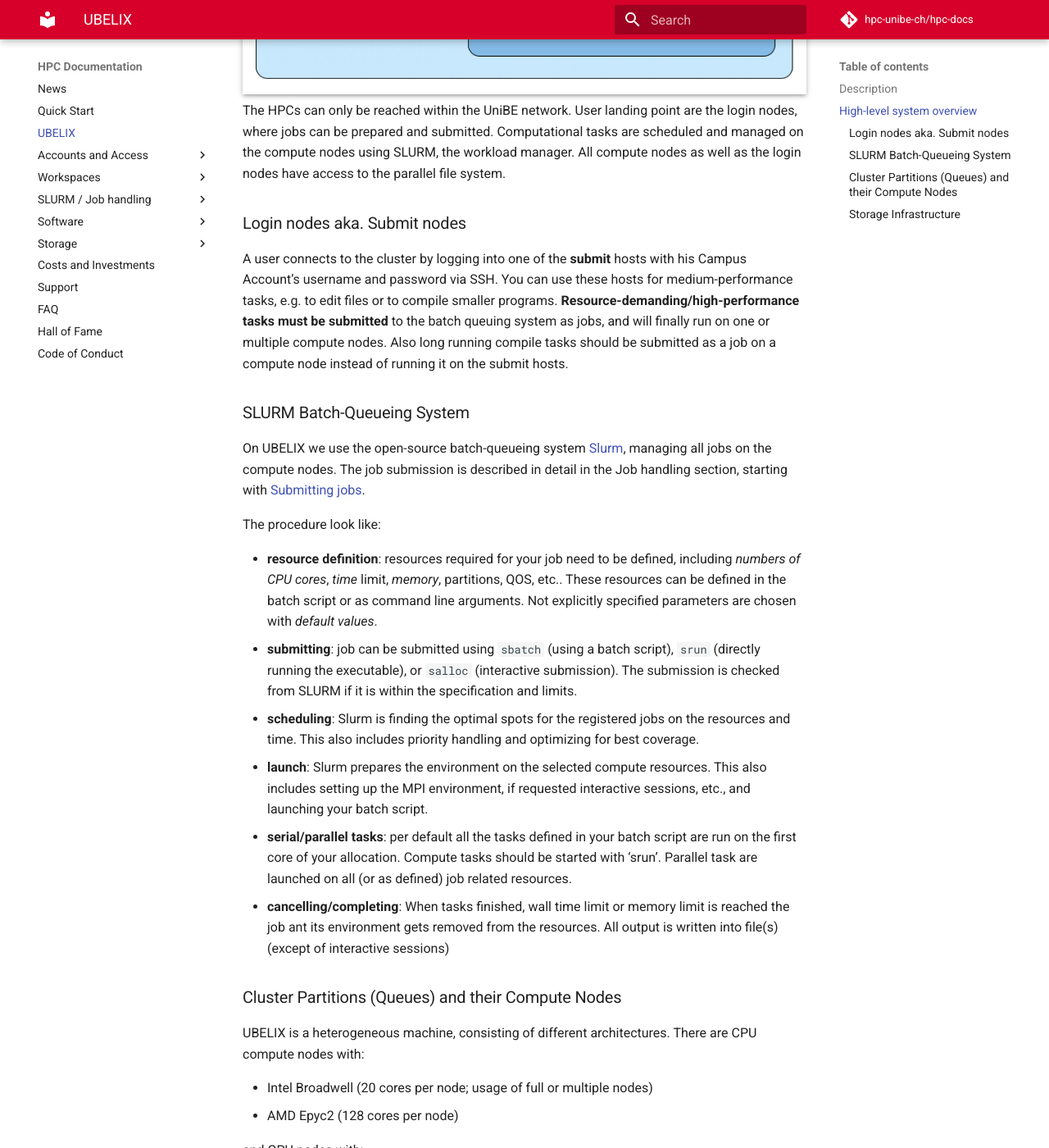
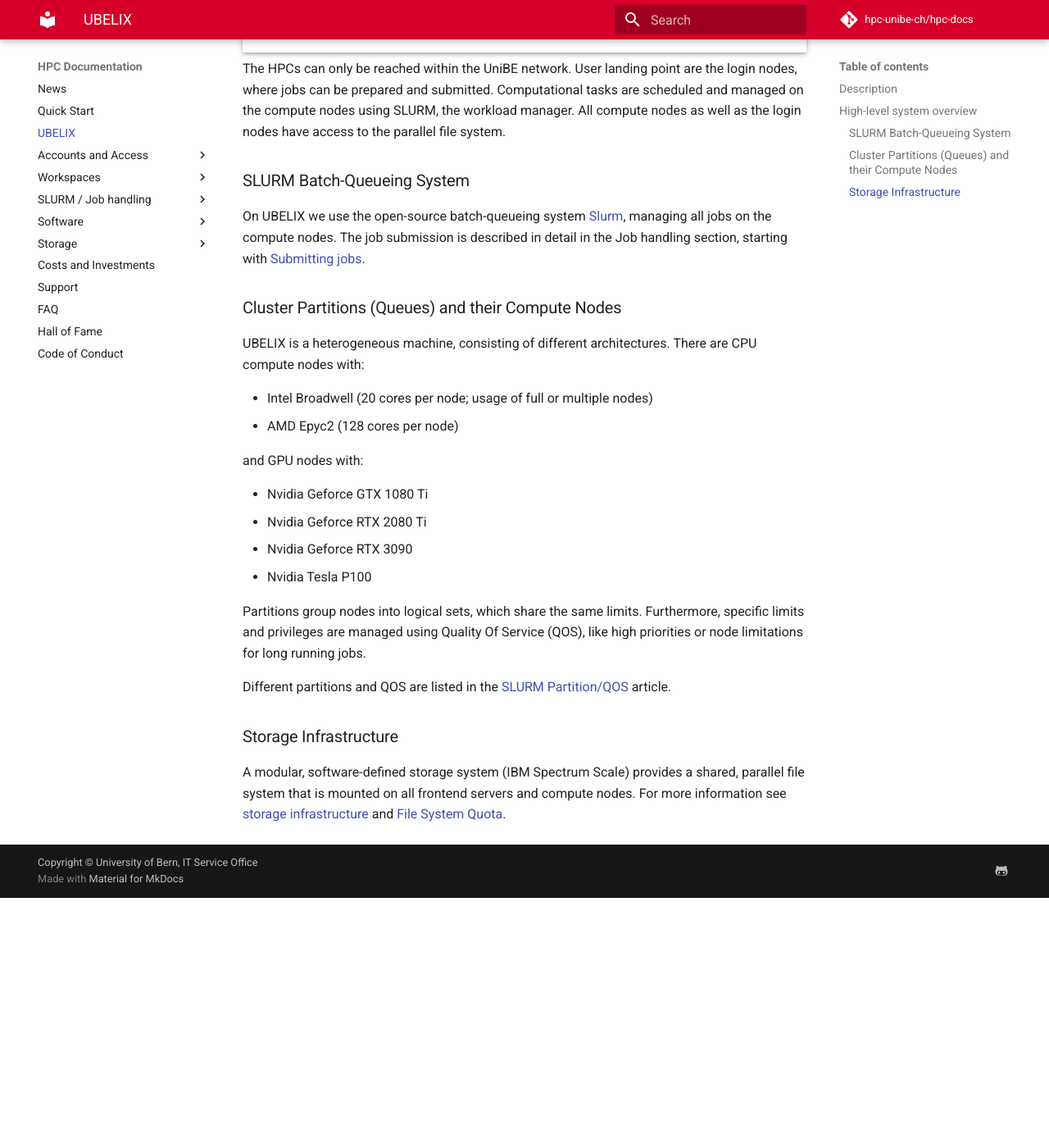
Before and after one commit to hpc-unibe-ch/hpc-unibe-ch.github.io, an MkDocs documentation site: the page built from docs/general/ubelix-overview.md, in a window 1280 px wide and 1400 px high, scrolled down 1049 px. Shown: the whole window at 82% size. Built offline with MkDocs 1.6.1 and Material for MkDocs 9.7.7, drawn with Linux system fonts in a browser that asks for light colours; comment, search, counter and statistics services are not loaded; after the commit the page ends 2144 px from its top, so only the background shows below that; some of the changed text lies outside the part shown.

Commit message:
Streamline UBELIX overview

```diff
--- a/docs/general/ubelix-overview.md
+++ b/docs/general/ubelix-overview.md
@@ -4,7 +4,7 @@
 
 This page provides a high-level system overview of an HPC cluster such as UBELIX. It describes the different hardware components that constitute the cluster and gives a quantitative list of the different generations of compute nodes in UBELIX.
 
-**UBELIX** (University of Bern Linux Cluster) is an HPC cluster that currently consists of about 320 compute nodes featuring ~12k CPU cores and 160 GPUs and a software-defined storage infrastructure providing `~3.5` PB of disk storage net. UBELIX is a heterogeneous cluster, meaning UBELIX consists of different generations of compute nodes with different instruction sets. Compute nodes, front-end servers and the storage are interconnected through a high speed Infiniband network. The front-end servers also provide a link to the outside world. UBELIX is used by various institutes and research groups within chemistry, biology, physics, astronomy, computer science, geography, medical radiology and others for scientific research and by students working on their thesis.
+**UBELIX** (University of Bern Linux Cluster) is an HPC cluster that currently consists of about 320 compute nodes featuring ~12k CPU cores and 160 GPUs and a software-defined storage infrastructure providing `~3.5` PB of disk storage. UBELIX is a heterogeneous cluster, meaning UBELIX consists of different generations of compute nodes with different instruction sets. Compute nodes, front-end servers and the storage are interconnected through a high speed Infiniband network. The front-end servers also provide a link to the outside world. UBELIX is used by various institutes and research groups within all faculties at Unibe.
 
 ## High-level system overview
 
@@ -15,28 +15,9 @@
 manager. All compute nodes as well as the login nodes have access to the
 parallel file system.
 
-### Login nodes aka. Submit nodes
-
-A user connects to the cluster by logging into one of the **submit** hosts with
-his Campus Account's username and password via SSH. You can use these hosts for
-medium-performance tasks, e.g. to edit files or to compile smaller programs.
-**Resource-demanding/high-performance tasks must be submitted** to the batch
-queuing system as jobs, and will finally run on one or multiple compute nodes.
-Also long running compile tasks should be submitted as a job on a compute node
-instead of running it on the submit hosts.
-
 ### SLURM Batch-Queueing System
 
 On UBELIX we use the open-source batch-queueing system [Slurm](https://slurm.schedmd.com/documentation.html), managing all jobs on the compute nodes. The job submission is described in detail in the Job handling section, starting with [Submitting jobs](../slurm/submission.md).
-
-The procedure look like:
-
-- **resource definition**: resources required for your job need to be defined, including *numbers of CPU cores*, *time* limit, *memory*, partitions, QOS, etc.. These resources can be defined in the batch script or as command line arguments. Not explicitly specified parameters are chosen with *default values*.
-- **submitting**: job can be submitted using `sbatch` (using a batch script), `srun` (directly running the executable), or `salloc` (interactive submission). The submission is checked from SLURM if it is within the specification and limits.
-- **scheduling**: Slurm is finding the optimal spots for the registered jobs on the resources and time. This also includes priority handling and optimizing for best coverage.
-- **launch**: Slurm prepares the environment on the selected compute resources. This also includes setting up the MPI environment, if requested interactive sessions, etc., and launching your batch script.
-- **serial/parallel tasks**: per default all the tasks defined in your batch script are run on the first core of your allocation. Compute tasks should be started with 'srun'. Parallel task are launched on all (or as defined) job related resources.
-- **cancelling/completing**: When tasks finished, wall time limit or memory limit is reached the job ant its environment gets removed from the resources. All output is written into file(s) (except of interactive sessions)
 
 ### Cluster Partitions (Queues) and their Compute Nodes
 UBELIX is a heterogeneous machine, consisting of different architectures. There are CPU compute nodes with:
@@ -51,12 +32,9 @@
 - Nvidia Geforce RTX 3090
 - Nvidia Tesla P100
 
-Without explicit changes, jobs are scheduled in the AMD Epyc2 partition, running up to 3 days.
-
 Partitions group nodes into logical sets, which share the same limits. Furthermore, specific limits and privileges are managed using Quality Of Service (QOS), like high priorities or node limitations for long running jobs.
 
 Different partitions and QOS are listed in the [SLURM Partition/QOS](../slurm/partitions.md) article.
-
 
 ### Storage Infrastructure
 
```
